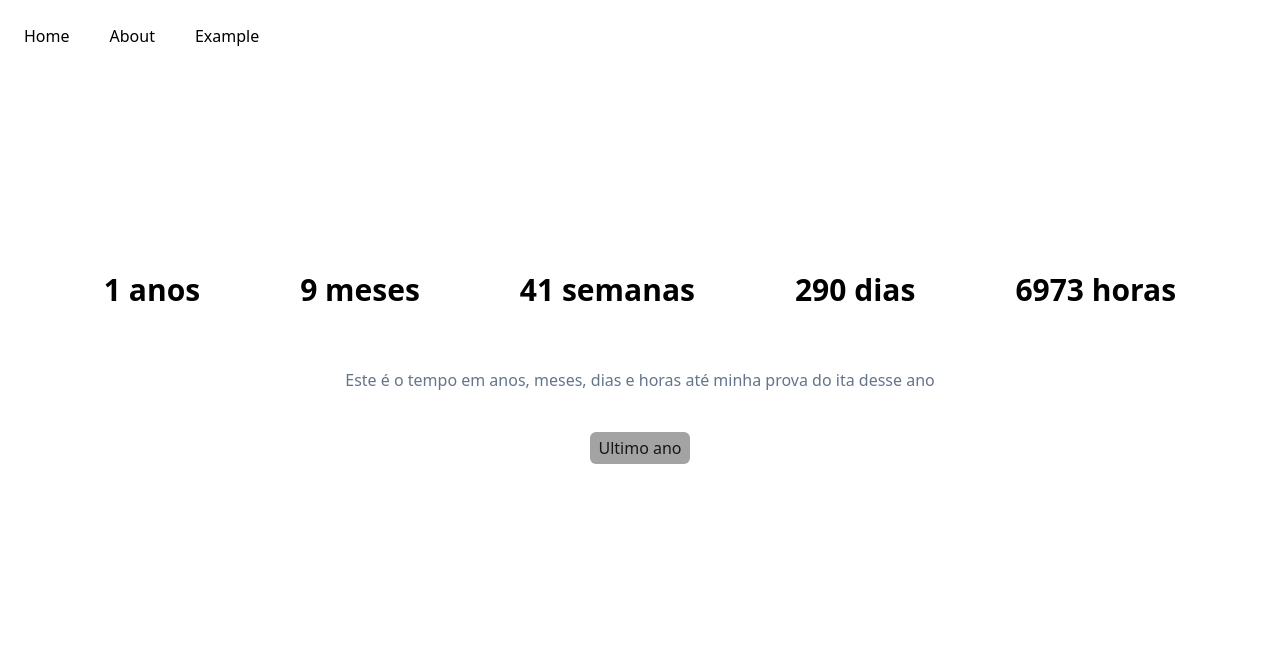
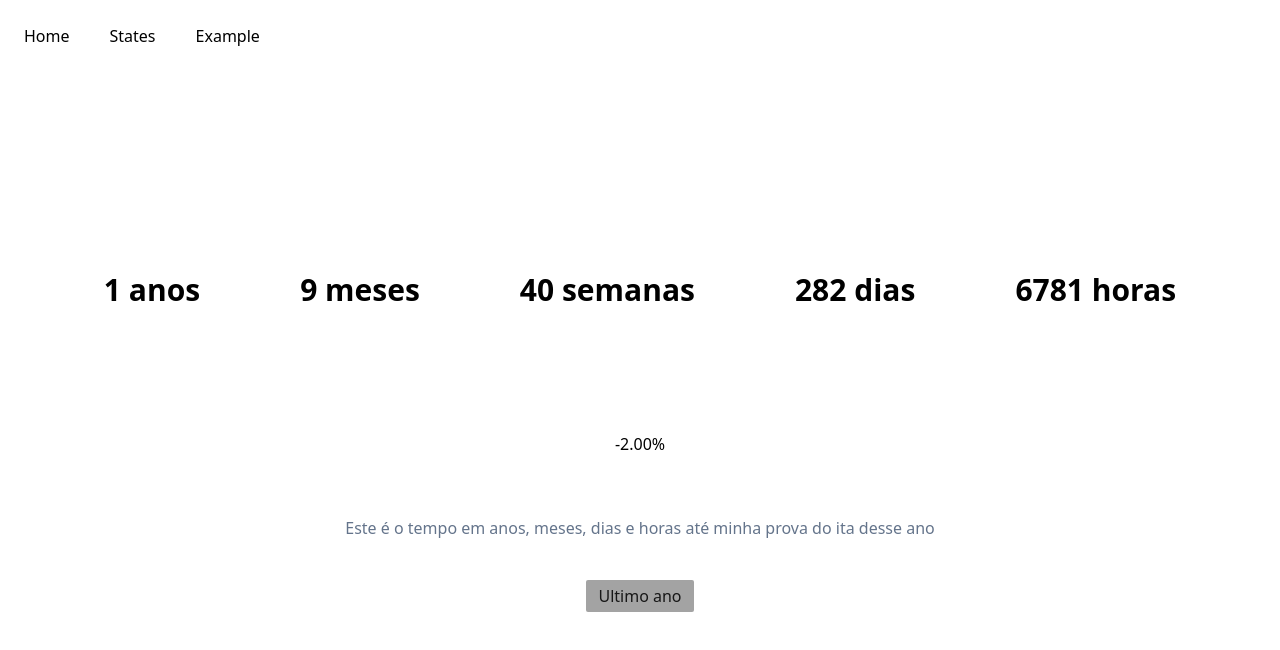
Before and after one commit to BORRAACH/ITA_HUB, a SvelteKit app: page / in a window 1280 px wide. Shown: the top 650 px of the page. Built offline with nearby package versions, Linux system fonts and the light colour scheme.

Commit message:
alteração da cor de fundo e adicao da barra de progresso

```diff
--- a/src/components/Clock.svelte
+++ b/src/components/Clock.svelte
@@ -3,10 +3,11 @@
 
   let thisYear = $state(true)
 
-  class Time {
+  export class Time {
     static currentDate = new Date();
-    static timeLeftThisYear = new Date("2025-10-13")
-    static fullTimeLeft = new Date("2029-10-13");
+    static initialDate = new Date("2025-1-1")
+    static timeLeftThisYear = new Date("2025-10-5")
+    static fullTimeLeft = new Date("2029-10-5")
 
     static differenceOfMilisecondsToFinalTest =
       this.fullTimeLeft.getTime() - this.currentDate.getTime();
@@ -71,6 +72,12 @@
         this.differenceOfMilisecondsThisYearTest / (60 * 60 * 1000)
       return Math.floor(differenceInHours)
     }
+
+    static calculatePercent() {
+      const tempoQuePassou = this.currentDate.getTime() - this.initialDate.getTime()
+      const tempoTotalAteAProva = this.timeLeftThisYear.getTime() - this.initialDate.getTime()
+      return (tempoQuePassou / tempoTotalAteAProva) * 100
+    }
   }
 
   function setThisYear() {
@@ -82,7 +89,7 @@
 <div class="transition-all">
   {#if !thisYear}
     <div transition:fade={{ delay: 250, duration: 150 }} class="mt-10 md:mt-40">
-      <div class="flex flex-col gap-5 lg:justify-center md:flex-row dark:text-neutral-400">
+      <div class="flex flex-col gap-5 lg:justify-center md:flex-row dark:text-white">
         {#if Time.getYearsLeft() !== 0}
           <div class="rounded-md p-10 flex justify-center">
             <h1 class="text-3xl font-extrabold">
@@ -122,7 +129,7 @@
 
   {#if thisYear}
     <div transition:fade={{ delay: 250, duration: 150 }} class="mt-10 md:mt-40">
-      <div class="flex flex-col gap-5 justify-center md:flex-row dark:text-neutral-400">
+      <div class="flex flex-col gap-5 justify-center md:flex-row dark:text-white">
         {#if Time.getRemainingTimeThisYearInYears() !== 0}
           <div class="rounded-md p-10 flex justify-center">
             <h1 class="text-3xl font-extrabold">
@@ -151,6 +158,19 @@
           </h1>
         </div>
       </div>
+      <!-- --progress-bar -->
+      <div class="flex justify-center my-10">
+        <div class="flex flex-col items-center gap-5">
+          <div class="w-[50vw] max-w-xl h-[3vh] border-[1px] border-white/50 p-[2px] rounded-sm overflow-hidden">
+            <div
+              class="bg-white h-full transition-all duration-500"
+              style="width: {Time.calculatePercent()}%;"
+            ></div>
+        </div>
+        <span class="dark:text-white">{`${Time.calculatePercent().toFixed(2)}%`}</span>
+        </div>
+      </div>
+      <!-- ------------- -->
       <div class="flex justify-center">
         <h4 class="text-slate-500 dark:text-neutral-600 mt-5">
           Este é o tempo em anos, meses, dias e horas até minha prova do ita desse ano
@@ -160,7 +180,7 @@
     {/if}
 
    <div class="flex justify-center items-center py-10">
-    <button onclick={setThisYear} class="text-neutral-900 px-2 py-1 rounded-md bg-neutral-400">
+    <button onclick={setThisYear} class="text-neutral-900 px-3 py-1 rounded-sm bg-neutral-400">
       {thisYear ? "Ultimo ano" : "Esse ano"}
     </button>
    </div>
--- a/src/components/Header.svelte
+++ b/src/components/Header.svelte
@@ -1,16 +1,25 @@
+<script>
+
+</script>
+
 <header class="sticky top-0 backdrop-blur-sm flex justify-between items-center p-6">
   <div class="block md:hidden">
       <i class="fa-solid fa-bars dark:text-neutral-400 text-2xl active:text-neutral-300"></i>
   </div>
   <ul class="hidden gap-10 dark:text-slate-100 md:flex">
+    <div class="flex gap-10 ">
       <li>
         <a href="/"> Home </a>
       </li>
       <li>
-      <a href="/about"> About </a>
+        <a href="/states"> States </a>
       </li>
       <li>
-      <a href="/"> Example </a>
+        <a href="/" > Example </a>
       </li>
+    </div>
+    <!-- <li id="search" class="hover:scale-[1.2] transition border rounded-md px-2 py-1">
+      <i class="fa-solid fa-magnifying-glass"></i>
+    </li> -->
   </ul>
 </header>
--- a/src/routes/+page.svelte
+++ b/src/routes/+page.svelte
@@ -3,7 +3,7 @@
   import Clock from "../components/Clock.svelte"
 </script>
 
-<main class="dark:bg-neutral-900 min-h-[100vh]">
+<main class="dark:bg-black min-h-[100vh]">
   <Header />
   <div class="px-5">
     <Clock />
--- a/src/routes/about/+page.svelte
+++ b/src/routes/states/+page.svelte
@@ -4,4 +4,8 @@
 </script>
 <div class="dark:bg-neutral-900 min-h-[100vh]">
   <Header/>
+
+  <div>
+
+  </div>
 </div>
```
Also changed, not shown: 1 other file (tests, documents, lock files or other folders). Lines whose indentation alone changed are shown as unchanged.
